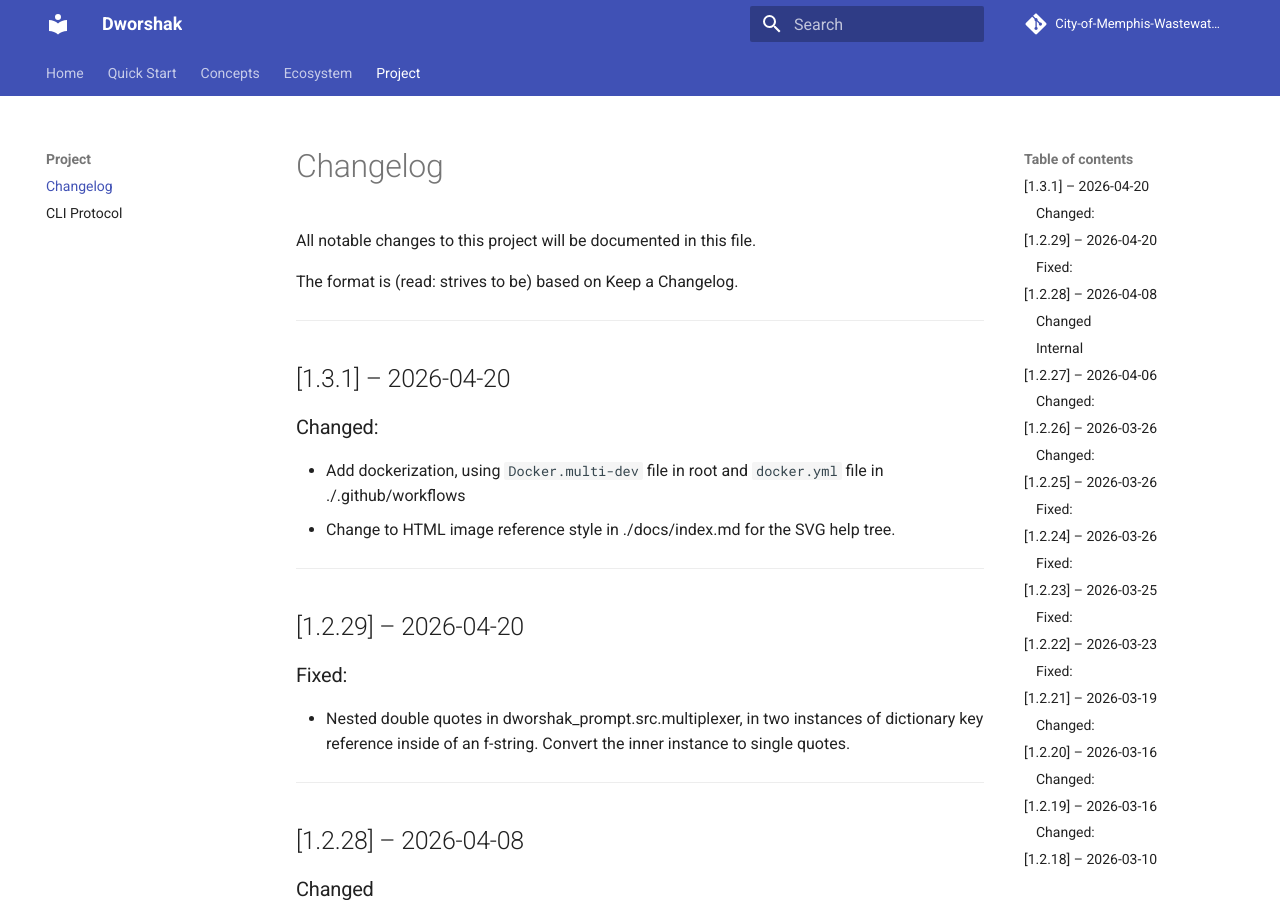
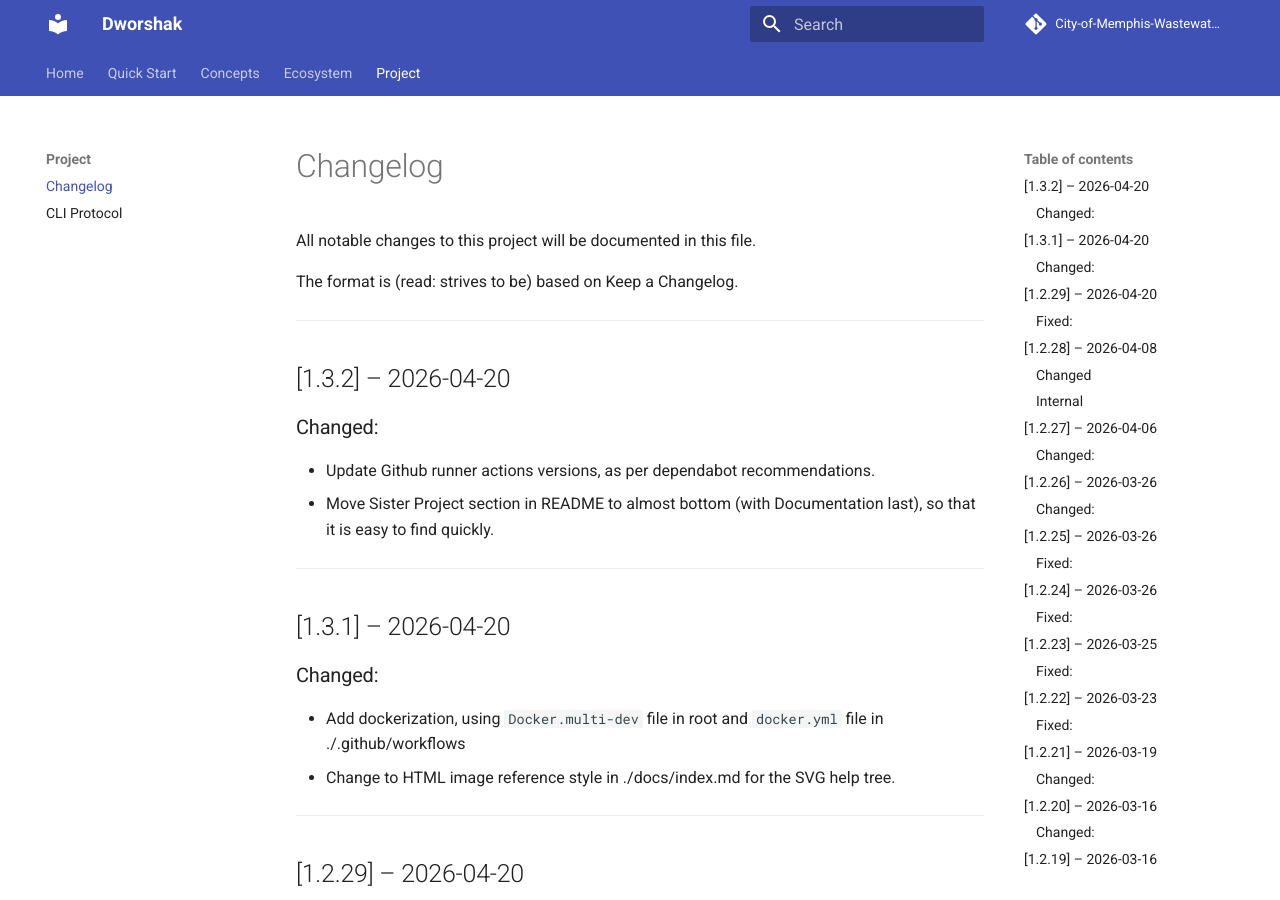
Before and after one commit to City-of-Memphis-Wastewater/dworshak, an MkDocs documentation site: the page built from docs/CHANGELOG.md, in a window 1280 px wide and 900 px high. Built offline with MkDocs 1.6.1 and Material for MkDocs 9.7.7, drawn with Linux system fonts in a browser that asks for light colours; comment, search, counter and statistics services are not loaded.

Commit message:
move sister project links to bottom of README, so that they are easy to find. bump to 1.3.2 and write changelog. prepare to tag

```diff
--- a/docs/CHANGELOG.md
+++ b/docs/CHANGELOG.md
@@ -3,6 +3,13 @@
 All notable changes to this project will be documented in this file.
 
 The format is (read: strives to be) based on Keep a Changelog.
+
+---
+
+## [1.3.2] – 2026-04-20
+### Changed:
+- Update Github runner actions versions, as per dependabot recommendations.
+- Move Sister Project section in README to almost bottom (with Documentation last), so that it is easy to find quickly.
 
 ---
 
```
Also changed, not shown: 1 other file.
